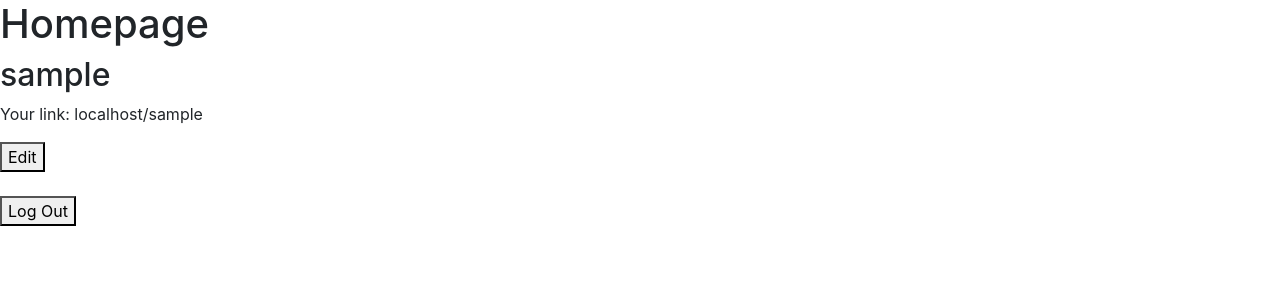
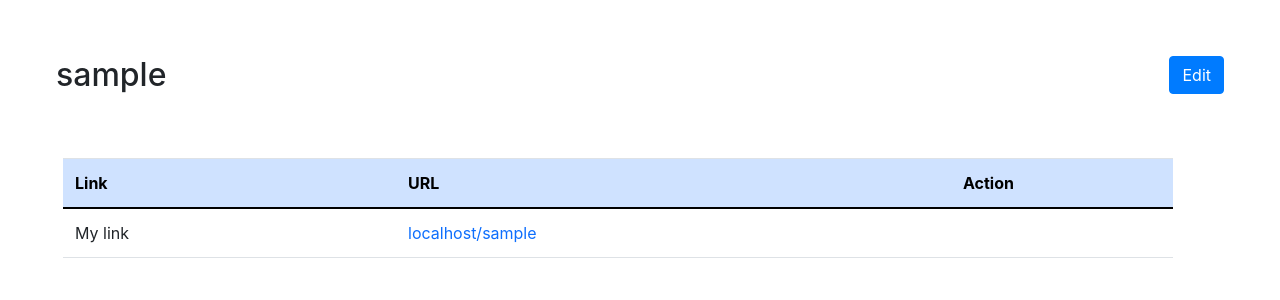
Before and after one commit to CosmoSt4r/linker-app, a Django app: page /account/home/ in a window 1280 px wide. Shown: the part 56-356 px from the top of the page. Run offline with Django 3.2, Linux system fonts and the light colour scheme; the visitor is signed in with stand-in values (Sample User, id 1); data that the repository does not hold is empty; some libraries are stand-ins or nearby versions.

Commit message:
Table for main page initialized

```diff
--- a/home/templates/home.html
+++ b/home/templates/home.html
@@ -3,20 +3,48 @@
 {% block title %}Homepage{% endblock %}
 
 {% block content %}
+    <div class="d-flex mt-5 mb-5">
+        <div class="mr-auto ml-5 p-2">
+            <h2>{{ user.username }}</h2>
+        </div>
+        <div class="p-2 mr-5">
+            <button class="btn btn-primary" onclick="document.location=`{% url 'account:home:edit-main' %}`">Edit</button>
+        </div>
+    </div>
 
-<h1>Homepage</h1>
+    <div class="container mr-5 ml-5">
+    <table class="table">
+        <colgroup>
+            <col span="1" style="width: 30%;">
+            <col span="1" style="width: 50%;">
+            <col span="1" style="width: 20%;">
+         </colgroup>
 
-    <h2>{{ user.username }}</h2>
+        <thead class="table-primary">
+          <tr>
+              <th>Link</th>
+              <th>URL</th>
+              <th>Action</th>
+          </tr>
+        </thead>
 
-    <p>Your link: {{ request.META.HTTP_HOST }}/{{ request.user.username }}</p>
+        <tbody>
+            <tr>
+                <td>My link</td>
+                <td><a href="{% url 'main-page:show-user' request.user.username %}" target="_blank" class="link-primary">{{ request.META.HTTP_HOST }}/{{ request.user.username }}</a></td>
+                <td></td>
+            </tr>
 
-    <button onclick="document.location=`{% url 'account:home:edit-main' %}`">Edit</button>
-    <br>
-    {% for link in links %}
-        <p>{{ link.title }}</p>
-        <p>{{ link.url }}</p>
-    {% endfor %}
-    <br>
-    <button onclick="document.location=`{% url 'account:logout' %}`">Log Out</button>
+            {% for link in links %}
+            <tr>
+                <td>{{ link.title }}</td>
+                <td><a class="link-primary">{{ link.url }}</a></td>
+                <td>Action</td>
+            </tr>
+            {% endfor %}
+        </tbody>
+
+    </table>
+    </div>
 
 {% endblock %}
```
